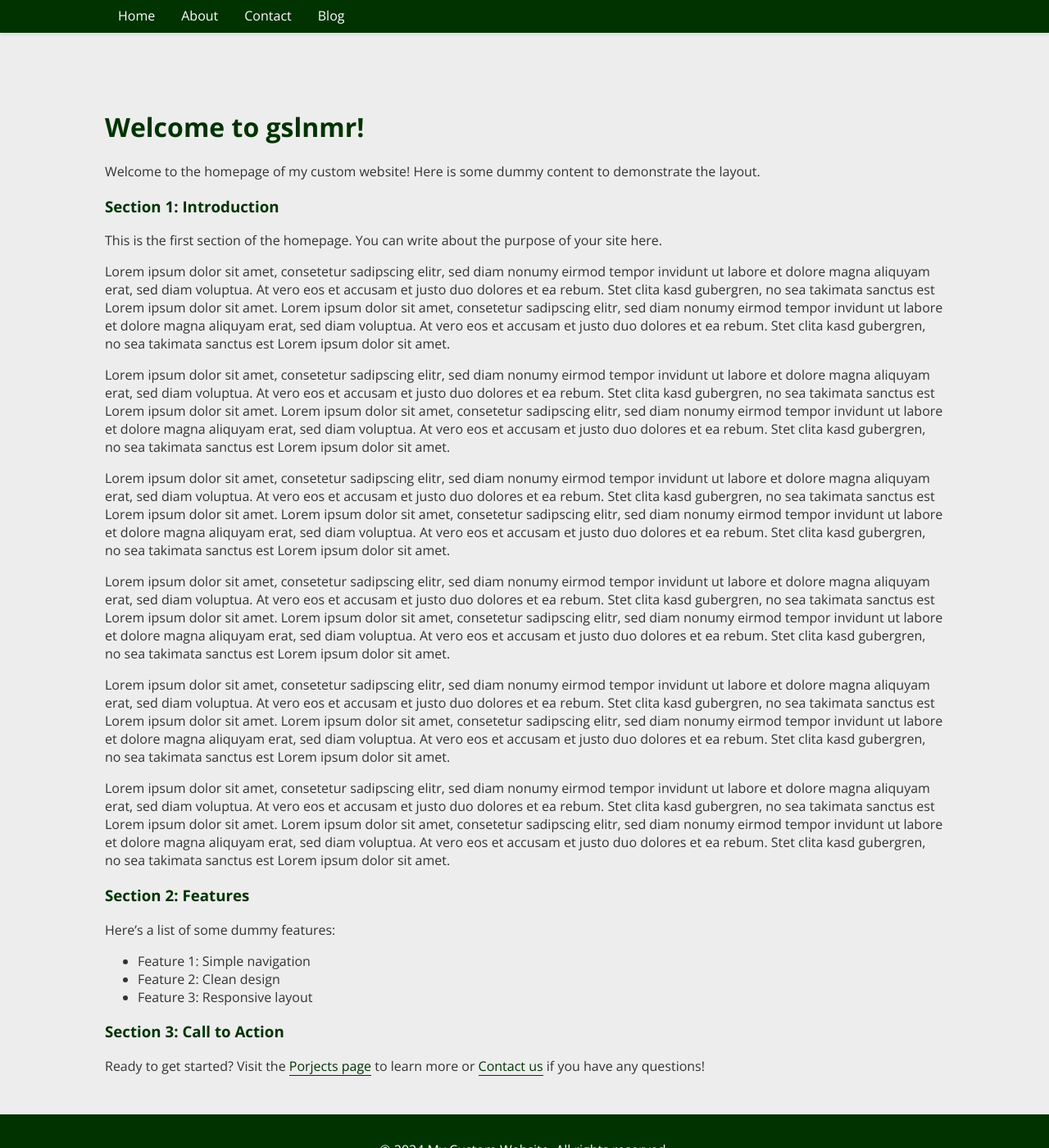
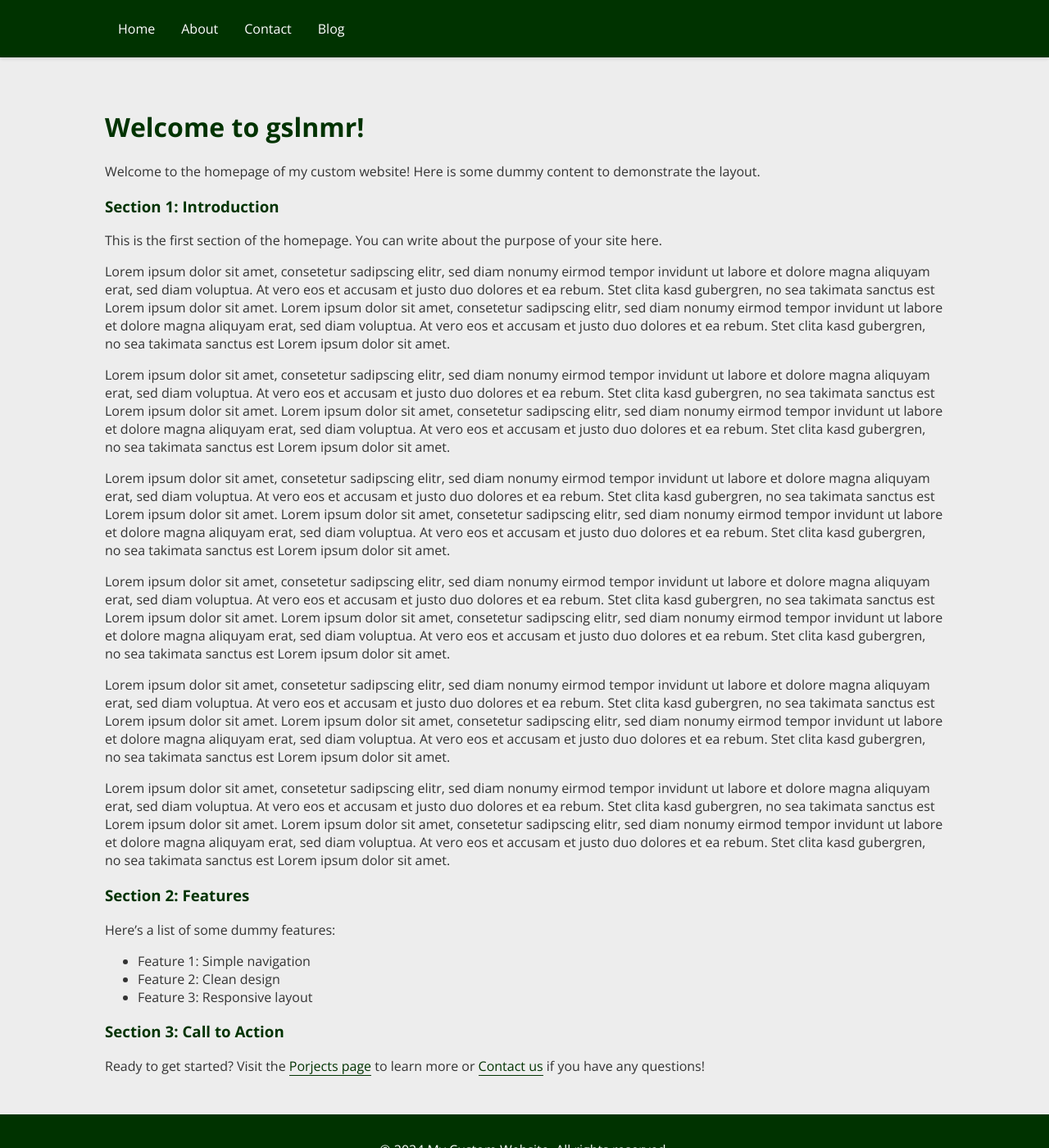
Before and after one commit to schminho/schminho.github.io, a Jekyll site: the page built from index.md, in a window 1280 px wide and 1400 px high. Shown: the whole window at 82% size. Built offline with Jekyll 4.4.1, drawn with Linux system fonts in a browser that asks for light colours.

Commit message:
Update style.css

```diff
--- a/assets/css/style.css
+++ b/assets/css/style.css
@@ -27,6 +27,7 @@
     width: 100%; /* Full width for the header */
     z-index: 1000;
     box-shadow: 0 2px 4px rgba(0, 0, 0, 0.1);
+    padding: 1rem 0; /* Ensure height by adding padding */
     box-sizing: border-box; /* Consistent box model */
 }
 
@@ -44,8 +45,6 @@
     margin: 0 auto; /* Align nav items with the content */
     display: flex;
     justify-content: flex-start; /* Left-align nav items */
-    box-sizing: border-box; /* Consistent box model */
-    padding-left: 0; /* Remove potential offset */
 }
 
 /* Individual nav links */
@@ -53,12 +52,22 @@
     color: #FFFFFF; /* White links */
     text-decoration: none;
     padding: 0.5rem 1rem;
-    border-bottom: 2px solid transparent;
-    transition: border-bottom 0.3s ease; /* Smooth underline effect */
+    position: relative; /* Needed for pseudo-element */
 }
 
-nav a:hover {
-    border-bottom: 2px solid #FFFFFF; /* White underline on hover */
+nav a::after {
+    content: ""; /* Creates the underline */
+    position: absolute;
+    left: 0;
+    bottom: 0; /* Positioned at the bottom of the text */
+    width: 0; /* Start with no width */
+    height: 2px; /* Height of the underline */
+    background-color: #FFFFFF; /* White underline */
+    transition: width 0.3s ease; /* Smooth animation for underline */
+}
+
+nav a:hover::after {
+    width: 100%; /* Expand underline to full word length */
 }
 
 /* Main content area */
@@ -74,7 +83,6 @@
     width: 80%; /* Constrain content to 80% */
     margin: 0 auto; /* Align content with the nav items */
     box-sizing: border-box; /* Consistent box model */
-    padding-left: 0; /* Match alignment with navigation items */
 }
 
 /* Content Links Styling */
```
